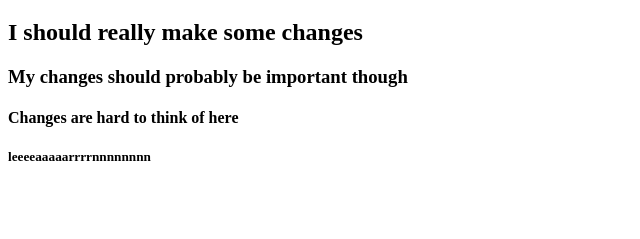
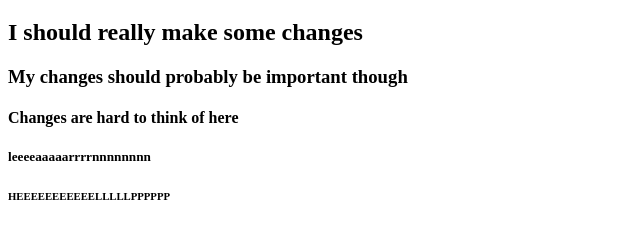
Before and after one commit to Zakiti18/bounce, a plain HTML site: page index.html in a window 1280 px wide. Shown: the part 61-300 px from the top of the page, without its empty margins (0-640 px from the left). Drawn offline with Linux system fonts and the light colour scheme.

Commit message:
Added an h6

```diff
--- a/index.html
+++ b/index.html
@@ -13,5 +13,6 @@
     <h3>My changes should probably be important though</h3>
     <h4>Changes are hard to think of here</h4>
     <h5>leeeeaaaaarrrrnnnnnnnn</h5>
+    <h6>HEEEEEEEEEEELLLLLPPPPPP</h6>
 </body>
 </html>
```
